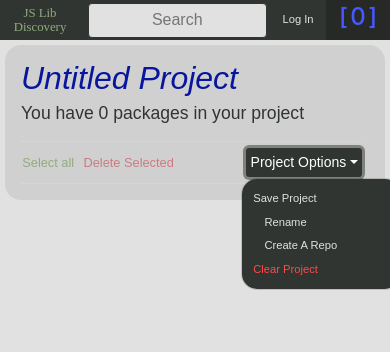
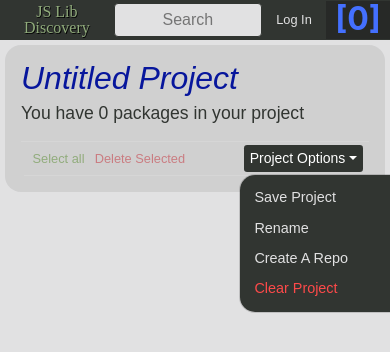
Before and after one commit to jsLibSearch/DiscoverLibJs, a React (Create React App) app in the folder frontend/: page /cart in a window 390 px wide. Both pictures are taken after a click on the button "Project Options". Shown: the top 352 px of the page. Built offline with nearby package versions, Linux system fonts and the light colour scheme; a web font is replaced by a local one.

Commit message:
Mobile/responsive and general UI tweaks

```diff
--- a/frontend/src/App.css
+++ b/frontend/src/App.css
@@ -24,46 +24,6 @@
   background-color: #313531;
   height: 2.5em;
   padding: 0em;
-  color: #E1E1E2;
-}
-
-.Cart-Box {
-  display: flex;
-  background-color: #242524b7;
-  width: 4em;
-  justify-content: center;
-  padding: 0em;
-}
-
-.Cart-Box:hover {
-  background-color: #1f201f;
-  cursor: pointer;
-}
-
-.Inner-Cart-Box {
-  display: inline-flex;
-  justify-content: space-between;
-  padding: .25em 0em .2em 0em;
-  font-family: -apple-system, BlinkMacSystemFont, 'Segoe UI', Roboto, Oxygen, Ubuntu, Cantarell, 'Open Sans', 'Helvetica Neue', sans-serif
-}
-
-.Brackets {
-  font-size: 1.5em;
-  padding: 0em;
-  margin: 0;
-  color: #4459ff
-}
-
-.Logo {
-  font-size: 1.25em;
-  padding: 0em .5em 0em .15em;
-  margin: .3em;
-  color: #C75058;
-  text-decoration: none;
-}
-
-.Logo:hover {
-  text-decoration: none;
   color: #E1E1E2;
 }
 
@@ -95,7 +55,17 @@
   padding: 1em 0em 1em 0em;
   min-width: 3em;
   margin: 0em 1em;
-  font-size: .7em;
+  font-size: .8em;
+  text-decoration: none;
+  color: #E1E1E2;
+  cursor: pointer;
+  overflow: visible;
+}
+
+.SignSmall2 {
+  padding: 1em .5em 1em .5em;
+  min-width: 3em;
+  font-size: .9em;
   text-decoration: none;
   color: #E1E1E2;
   cursor: pointer;
@@ -103,6 +73,11 @@
 }
 
 .SignSmall:hover {
+  color: #C75058;
+  text-decoration: none;
+}
+
+.SignSmall2:hover {
   color: #C75058;
   text-decoration: none;
 }
@@ -121,8 +96,8 @@
 }
 
 .SignCartSmall {
-  padding: 1em .5em 1em .5em;;
-  font-size: .7em;
+  padding: 1em .5em 1em .5em;
+  font-size: .9em;
   text-decoration: none;
   color: #E1E1E2;
   cursor: pointer;
@@ -148,7 +123,7 @@
 
 .SignDelSmall {
   padding: 1em .5em 1em .5em;;
-  font-size: .7em;
+  font-size: .9em;
   text-decoration: none;
   color: #fd4a4a;
   cursor: pointer;
@@ -201,13 +176,6 @@
   color: rgb(201, 201, 202)
 }
 
-.Quantity {
-  font-size: 1.5em;
-  padding: 0em .1em 0em 0.1em;
-  margin: 0;
-  color: #D86E09
-}
-
 .App-title {
   font-size: .75em;
 }
@@ -235,6 +203,16 @@ pink_red:      #C75058
  */
 
 .Package {
+  background-color: #8080802e;
+  margin: 1em 3em;
+  padding: 1em;
+  justify-content: center;
+  text-align: center;
+  align-content: center;
+  border-radius: 1em
+}
+
+.Cart {
   background-color: #8080802e;
   margin: 1em 3em;
   padding: 1em;
@@ -275,6 +253,47 @@ pink_red:      #C75058
   font-weight: 100;
   overflow-wrap: break-word;
   word-wrap: break-word;
+  word-break: break-word;
+}
+
+.PackDescButton {
+  color: #313531;
+  display: block;
+  font-size: 1.1em;
+  margin: 0em;
+  font-weight: 100;
+  word-break: break-all;
+  white-space: normal;
+  display: block;
+  text-overflow: ellipsis;
+}
+
+.PackDescButton:hover {
+  color: #E1E1E2;
+}
+
+
+.PackDescSelected {
+  color: #E1E1E2;
+  display: block;
+  font-size: 1.1em;
+  margin: 0em;
+  font-weight: 100;
+  word-break: break-all;
+  white-space: normal;
+  display: block;
+  text-overflow: ellipsis;
+}
+
+
+.PackDescSelected {
+  color: #E1E1E2;
+  display: flex;
+  font-size: 1.1em;
+  margin: 0em;
+  font-weight: 100;
+  overflow-wrap: break-word;
+  word-wrap: break-word;
   hyphens: auto;
 }
 
@@ -292,10 +311,22 @@ pink_red:      #C75058
   width: 98%;
   display: inline-flex;
   justify-content: space-between;
+  align-items: center;
   border-bottom: .05em solid #d6d6d6;
   border-radius: 0em;
   height: 2.25em;
   max-height: 2.25em;
+}
+
+.PackCartHead {
+  padding: 1em 0em;
+  height: auto;
+  display: flex;
+  max-height: none;
+  flex-direction: column;
+  align-content: left;
+  margin: 0em;
+  border-bottom: .05em solid #d6d6d6;
 }
 
 .TerminalCopy {
@@ -365,6 +396,15 @@ pink_red:      #C75058
   font-style: italic;
 }
 
+.SearchHeaderSmall {
+  color: rgb(103, 122, 87);
+  text-align: left;
+  padding: .25em 1.1em;
+  margin: .2em 0em 0em 0em;
+  font-size: 1.2em;
+  font-style: italic;
+}
+
 .SearchResults {
   margin: 0em 0em;
 }
@@ -377,12 +417,14 @@ pink_red:      #C75058
   transition: transform 500ms ease;
 }
 .background-exit {
-  display: flex;
   opacity: 1;
+  max-height: 20;
   height: 20;
   padding: 0.2em;
+  overflow: hidden;
 }
 .background-exit.background-exit-active {
+  max-height: 0;
   height: 0;
   opacity: 0;
   padding: 0;
--- a/frontend/src/components/cart.js
+++ b/frontend/src/components/cart.js
@@ -398,8 +398,8 @@ class Cart extends Component {
   render() {
     return (
       <div className='WrapCart'>
-      <div ref='theCart' className='Package PackDiv' style={this.state.small ? {width: 'auto', margin: '.3em .3em'}: {}}>
-        <div className='PackCart' style={!this.state.small ? { position: 'relative', padding: 0.2, marginBottom: 6 } : { padding: 0.2, marginBottom: 6, height: 'auto', display: 'block', maxHeight: 'none'}}>
+      <div ref='theCart' className='Cart' style={this.state.small ? {width: 'auto', margin: '.3em .3em'}: {}}>
+        <div className='PackCartHead' style={!this.state.small ? { position: 'relative', padding: 0.2 } : { padding: 0.2, height: 'auto', display: 'block', maxHeight: 'none'}}>
           <h1 className='PackTitle'>
             {this.state.cartName}
           </h1>
@@ -407,21 +407,21 @@ class Cart extends Component {
             You have {this.props.cart.packages.length} {this.props.cart.packages.length === 1 ? 'package' : 'packages'} in your project
           </h1>
         </div>
-        <div className='PackCart' style={{ padding: 0.2 }}>
-        <div>
+        <div className='PackCart' style={{ padding: '0.2em', height: 'auto', maxHeight: 'none' }}>
+        <div style={{ display: 'inline-flex', alignItems: 'center' }}>
           <Button
             outline={!(this.props.cart.packages.length > 0 && this.state.selected.length === this.props.cart.packages.length)}
             color='success'
             size='sm'
             onClick={this.toggleSelectAll.bind(this)}
             style={this.state.small ? {
-              height: '2.2em',
               fontSize: '.8em',
               border: 'none',
-              margin: 0,
-              padding: '0em .1em'
+              padding: '0.2em 0.4em',
+              whiteSpace: 'normal',
+              wordBreak: 'break-word',
+              textAlign: 'left'
             } : {
-              height: '2.2em',
               fontSize: '.8em',
               border: 'none',
               margin: 0
@@ -431,10 +431,18 @@ class Cart extends Component {
           <Button outline color='danger'
             size='sm'
             disabled={this.state.selected.length === 0}
-            style={{
-              height: '2.2em',
+            style={ this.state.small ? {
               fontSize: '.8em',
-              border: 'none'
+              padding: '0.2em 0.4em',
+              border: 'none',
+              whiteSpace: 'normal',
+              wordBreak: 'break-word',
+              textAlign: 'left'
+            } : {
+              border: 'none',
+              whiteSpace: 'normal',
+              wordBreak: 'break-word',
+              textAlign: 'left'
             }}
             onClick={this.deleteSelected.bind(this)}
           >Delete Selected</Button>
@@ -447,12 +455,11 @@ class Cart extends Component {
           toggle={this.toggleOpenCartOptions.bind(this)}
           size="sm"
           style={{
-            height: '2.2em',
             fontSize: '.8em',
             border: 'none'
           }}>
           <DropdownToggle
-            style={this.state.small ? { border: 'none', margin: '0em', padding: '0em .3em' } : { border: 'none', margin: '0em' }}
+            style={this.state.small ? { border: 'none', margin: '0em', padding: '0.2em 0.4em' } : { border: 'none', margin: '0em' }}
             size="sm"
             outline
             caret>
@@ -465,10 +472,10 @@ class Cart extends Component {
               <p className={!this.state.small ? 'SignCart' : 'SignCartSmall'} style={{ padding: '0.3em 1em', width: '12em', marginBottom: '0em' }} onClick={this.saveCart.bind(this)}>Save Project</p>
             </div>
             <div>
-              <p className={!this.state.small ? 'Sign' : 'SignSmall'} style={{ padding: '0.3em 1em', width: '12em', marginBottom: '0em' }} id='rename'onClick={this.toggleRename.bind(this)}>Rename</p>
+              <p className={!this.state.small ? 'Sign' : 'SignSmall2'} style={{ padding: '0.3em 1em', width: '12em', marginBottom: '0em' }} id='rename'onClick={this.toggleRename.bind(this)}>Rename</p>
             </div>
             <div>
-              <p className={!this.state.small ? 'Sign' : 'SignSmall'} style={{ padding: '0.3em 1em', width: '12em', marginBottom: '0em' }} onClick={() => this.toggleModal() }> Create A Repo </p>
+              <p className={!this.state.small ? 'Sign' : 'SignSmall2'} style={{ padding: '0.3em 1em', width: '12em', marginBottom: '0em' }} onClick={() => this.toggleModal() }> Create A Repo </p>
             </div>
 
             <Popover style={ { backgroundColor: c.body_bg } }  placement='left' isOpen={this.state.renaming} target='options' toggle={this.toggleRename.bind(this)}>
@@ -491,16 +498,16 @@ class Cart extends Component {
           ):(
           <DropdownMenu style={{backgroundColor: c.header, borderRadius: '1em'}}>
             <div>
-              <p className={!this.state.small ? 'SignCart' : 'SignSmall'} style={{ padding: '0.3em 1em', width: '12em', marginBottom: '0em' }} onClick={this.saveCart.bind(this)}>Save As New Project</p>
+              <p className={!this.state.small ? 'SignCart' : 'SignCartSmall'} style={{ padding: '0.3em 1em', width: '12em', marginBottom: '0em' }} onClick={this.saveCart.bind(this)}>Save As New Project</p>
             </div>
             <div>
-              <p className={!this.state.small ? 'SignCart' : 'SignSmall'} style={{ padding: '0.3em 1em', width: '12em', marginBottom: '0em' }} onClick={this.overwriteCart.bind(this)}>Overwrite Project</p>
+              <p className={!this.state.small ? 'SignCart' : 'SignCartSmall'} style={{ padding: '0.3em 1em', width: '12em', marginBottom: '0em' }} onClick={this.overwriteCart.bind(this)}>Overwrite Project</p>
             </div>
             <div>
-              <p className={!this.state.small ? 'Sign' : 'SignSmall'} style={{ padding: '0.3em 1em', width: '12em', marginBottom: '0em' }} id='rename'onClick={this.toggleRename.bind(this)}>Rename</p>
+              <p className={!this.state.small ? 'Sign' : 'SignSmall2'} style={{ padding: '0.3em 1em', width: '12em', marginBottom: '0em' }} id='rename'onClick={this.toggleRename.bind(this)}>Rename</p>
             </div>
             <div>
-              <p className={!this.state.small ? 'Sign' : 'SignSmall'} style={{ padding: '0.3em 1em', width: '12em', marginBottom: '0em' }} color="secondary" onClick={() => this.toggleModal() }> Create A Repo </p>
+              <p className={!this.state.small ? 'Sign' : 'SignSmall2'} style={{ padding: '0.3em 1em', width: '12em', marginBottom: '0em' }} color="secondary" onClick={() => this.toggleModal() }> Create A Repo </p>
             </div>
             <Popover style={ { backgroundColor: c.body_bg } }  placement='left' isOpen={this.state.renaming} target='options' toggle={this.toggleRename.bind(this)}>
               <PopoverHeader style={ { backgroundColor: c.header, color: c.body_bg } }>Rename Project</PopoverHeader>
@@ -532,28 +539,38 @@ class Cart extends Component {
                 component='div'
                 key={`transition${item._id}`}>
                 <div className='PackCart' style={this.state.small ? { margin: '0am', maxHeight: 'none', height: 'auto'} : { margin: '0am'} } key={item.name}>
-                  <h1 key={item._id} className='PackDesc' style={
+                  <Button
+                    key={item._id}
+                    outline={!this.state.selected.includes(item.name)}
+                    color='secondary'
+                    size='sm'
+                    key={`abcd${item.name}`}
+                    onClick={this.selectPackage.bind(this, item.name)}
+                    style={
                         this.state.small ? {
-                        margin: '0.3em 0em 0em',
-                        verticalAlign: 'middle',
                         display: 'inline-flex',
-                        maxWidth: '9em',
-                        fontSize: '.8em',
+                        border: 'none',
                       } : {
-                        margin: '0.3em 0em 0em',
-                        verticalAlign: 'middle',
                         display: 'inline-flex',
-                    }}>{item.name}</h1>
+                        border: 'none'
+                    }}>
+                      <span
+                        className={!this.state.selected.includes(item.name) ? 'PackDescButton' : 'PackDescSelected'}
+                        style={
+                        this.state.small ? {
+                          display: 'inline-flex',
+                          fontSize: '.8em',
+                          textAlign: 'left',
+                          border: 'none',
+                        } : {
+                            display: 'inline-flex',
+                            textAlign: 'left',
+                            border: 'none'
+                          }}>
+                        {item.name}
+                      </span>
+                  </Button>
                   <div key={`abc${item.name}`}>
-                    <Button
-                      outline={!this.state.selected.includes(item.name)}
-                      color='success'
-                      size='sm'
-                      style={{ border: 'none', margin: '0em' }}
-                      key={`abcd${item.name}`}
-                      onClick={this.selectPackage.bind(this, item.name)}>
-                      {this.state.selected.includes(item) ? 'Unselect' : 'Select'}
-                    </Button>
                     <Dropdown
                         group
                         title='Options'
--- a/frontend/src/components/header.css
+++ b/frontend/src/components/header.css
@@ -14,6 +14,7 @@
   width: 4em;
   justify-content: center;
   padding: 0em;
+  align-items: center;
 }
 
 .Cart-Box:hover {
@@ -21,34 +22,30 @@
   cursor: pointer;
 }
 
-.Inner-Cart-Box {
-  display: inline-flex;
-  justify-content: space-between;
-  padding: .25em 0em .2em 0em;
-  font-family: -apple-system, BlinkMacSystemFont, 'Segoe UI', Roboto, Oxygen, Ubuntu, Cantarell, 'Open Sans', 'Helvetica Neue', sans-serif
-}
-
 .Brackets {
-  font-size: 1.5em;
-  padding: 0em;
-  margin: 0;
-  color: #4459ff
+  font-size: 2em;
+  margin-bottom: 0.10em;
+  color: #4470ff;
+  font-weight: 700;
+  font-family: 'ubuntu-mono', -apple-system, BlinkMacSystemFont, 'Segoe UI', Roboto, Oxygen, Ubuntu, Cantarell, 'Open Sans', 'Helvetica Neue', sans-serif;
 }
 
 .Logo {
-  font-size: 2em;
+  font-size: 3em;
   text-align: center;
   text-align-last: center;
-  padding: 0em .5em 0em .15em;
-  margin: -0.05em 1em 0em .6em;
+  padding: 0em .15em 0em .15em;
+  margin: 0em .6em 0em .6em;
   color: #91ac7c;
   text-decoration: none;
   overflow: hidden;
+  text-shadow: .05em .05em rgba(0, 0, 0, 0.918);
 }
 
 .Logo:hover {
   text-decoration: none;
   color: #E1E1E2;
+  text-shadow: .08em .08em rgb(0, 0, 0);
 }
 
 .HeaderLeft {
@@ -60,6 +57,7 @@
 .HeaderRight {
   display: inline-flex;
   justify-content: flex-end;
+  align-items: center;
 }
 
 .Sign {
@@ -92,11 +90,13 @@
   color: #91ac7c;
   font-size: 1em;
   text-decoration: none;
+  box-shadow: none;
 }
 
 .Username:hover {
   color: #4459ff;
   text-decoration: none;
+  box-shadow: none;
 }
 
 .Cart-Box:hover .Brackets {
@@ -106,10 +106,3 @@
 .Cart-Box:hover .Quantity {
   color: #91ac7c
 }
-
-.Quantity {
-  font-size: 1.5em;
-  padding: 0em .1em 0em 0.1em;
-  margin: 0;
-  color: #4459ff
-}
--- a/frontend/src/components/header.js
+++ b/frontend/src/components/header.js
@@ -160,9 +160,9 @@ class Header extends Component {
         return (
             <div className="App-header" style={this.state.small ? { justifyContent: 'space-between' } : {}}>
 
-                <div style={this.state.small ? {display: 'inline-flex', justifyContent: 'space-between',  width: '75%'} : {display: 'inline-flex', paddingLeft: '1em', paddingRight: '1em'}}>
-                    <Link to='/' className='Logo' style={ this.state.small ? { fontSize: '.8em', margin: '.5em .3em', lineHeight:'1.1em', maxWidth: '6em', fontFamily: 'Barricada-Pro', overflow: 'visible' }: this.state.windowWidth < 1200 ? {fontSize: '1.5em', marginTop: '0.2em', fontFamily: 'Barricada-Pro'} : { fontFamily: 'Barricada-Pro' }}>JS Lib Discovery</Link>
-                    <div className="btn-group"  style={!this.state.small ? {marginTop: '.25em', display: 'flex', justifyContent: 'center', marginBottom: 3, height: '2em', borderColor: c.off_green} : {marginTop: '.35em', display: 'flex', justifyContent: 'center', margin: '.2em', height: '2em', borderColor: c.off_green, width: '70%'}}>
+                <div style={this.state.small ? {display: 'inline-flex', justifyContent: 'space-between',  width: '75%', alignItems: 'center'} : {display: 'inline-flex', paddingLeft: '1em', paddingRight: '1em'}}>
+                    <Link to='/' className='Logo' style={ this.state.small ? { fontSize: '1em', lineHeight:'1em', maxWidth: '6em', fontFamily: 'Barricada-Pro', overflow: 'visible' }: this.state.windowWidth < 1200 ? {fontSize: '1.5em', marginTop: '0.2em', fontFamily: 'Barricada-Pro'} : { fontFamily: 'Barricada-Pro', fontSize: '1.8em' }}>JS Lib Discovery</Link>
+                    <div className="btn-group"  style={!this.state.small ? {marginTop: '.25em', display: 'flex', justifyContent: 'center', marginBottom: 3, height: '2em', borderColor: c.off_green} : {display: 'flex', justifyContent: 'center', height: '2.15em', borderColor: c.off_green, width: '70%'}}>
                         <input placeholder={this.state.small ? 'Search' : 'Search for Libraries'} style={ !this.state.small ? {color: c.header, fontSize: '1em', backgroundColor: c.body_bg, width: `${this.state.windowWidth < 1200 ? 15 + (((this.state.windowWidth / 1200)) * 5) : 30}em` } : {color: c.header, fontSize: '1em',width: '100%', backgroundColor: c.body_bg, borderRadius: '0.25rem', height: '2.15em' }} className="btn btn-outline-secondary" onKeyPress={this.handleEnter.bind(this)} onChange={this.handleQuery.bind(this)} value={ this.state.searchedQuery } />
                         <button style={ !this.state.small ? { color: c.off_green, fontSize: '.75em', backgroundColor: c.body_bg } : { color: c.off_green, fontSize: '.45em', backgroundColor: c.body_bg, maxWidth: '8em', padding: '0.2em', display: 'none'  }} className="btn btn-outline-secondary" onClick={this.handleSearch.bind(this)}>Search</button>
                     </div>
@@ -196,11 +196,7 @@ class Header extends Component {
                         </DropdownMenu>
                     </Dropdown>) : null}
                     <div onClick={this.handleCart.bind(this)} className='Cart-Box'>
-                        <div className={'Inner-Cart-Box'}>
-                            <h2 className='Brackets'>[</h2>
-                            <h2 className='Quantity'>{this.state.itemsInCart}</h2>
-                            <h2 className='Brackets'>]</h2>
-                        </div>
+                        <h2 className='Brackets'>[{this.state.itemsInCart}]</h2>
                     </div>
                 </div>
             </div>
```
Also changed, not shown: frontend/src/components/search.js (+4 -4 lines), frontend/src/custom-bootstrap.css.
